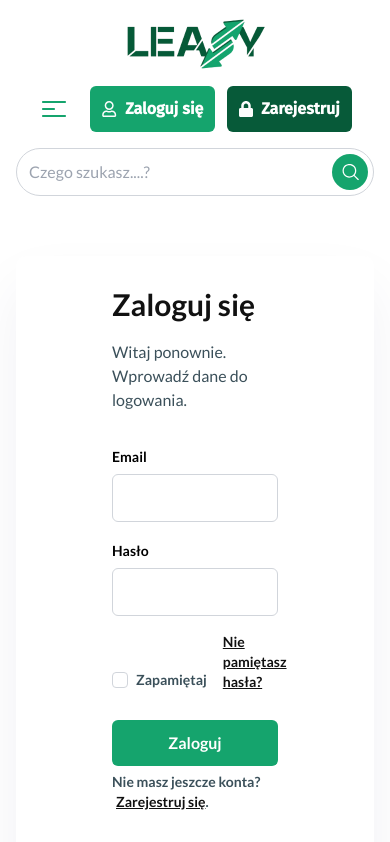
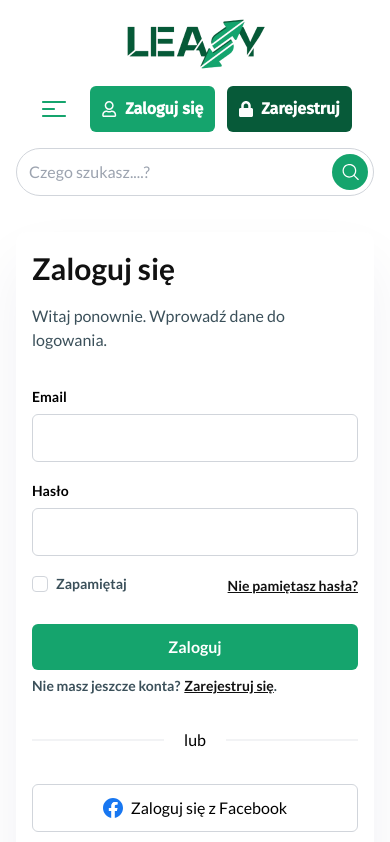
Before and after one commit to nazar-koltsun/leasy, a Next.js app: page /login in a window 390 px wide. Shown: the top 842 px of the page. Built offline with nearby package versions, Linux system fonts and the light colour scheme.

Commit message:
LoginPage mobile version is done

```diff
--- a/app/login/page.jsx
+++ b/app/login/page.jsx
@@ -11,7 +11,7 @@
 const LoginPage = () => {
   return (
     <div className="px-4">
-      <Card className="max-w-[600px] mx-auto mt-11 pt-6 pb-9 px-24">
+      <Card className="max-w-[600px] mx-auto mt-11 pt-6 pb-9 px-24 max-620:px-4 max-620:pt-3 max-620:pb-5 max-620:mt-5">
         <FormTitle>Zaloguj się</FormTitle>
 
         <p className="mt-3 text-darkSlateGray">
```
